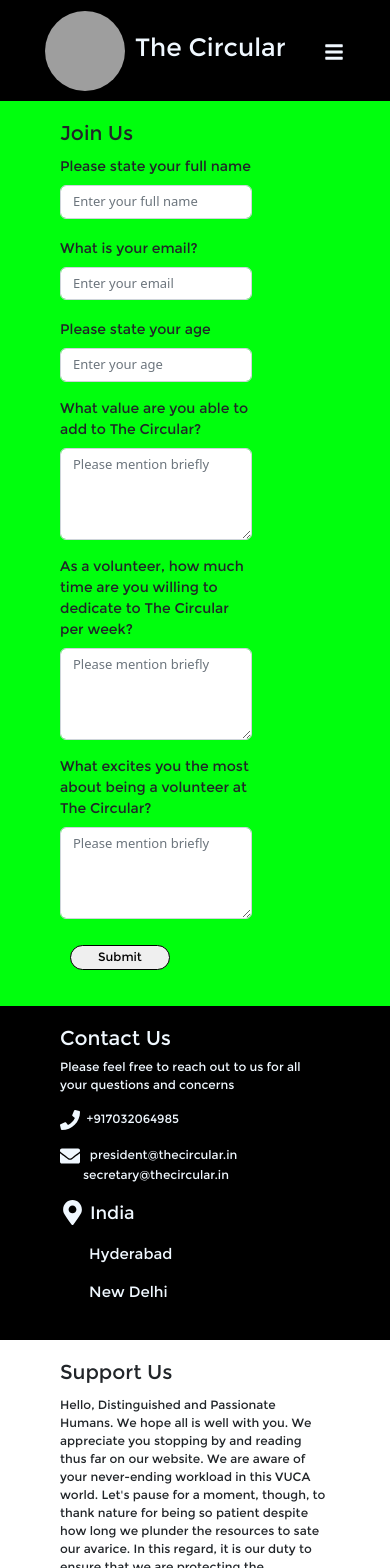
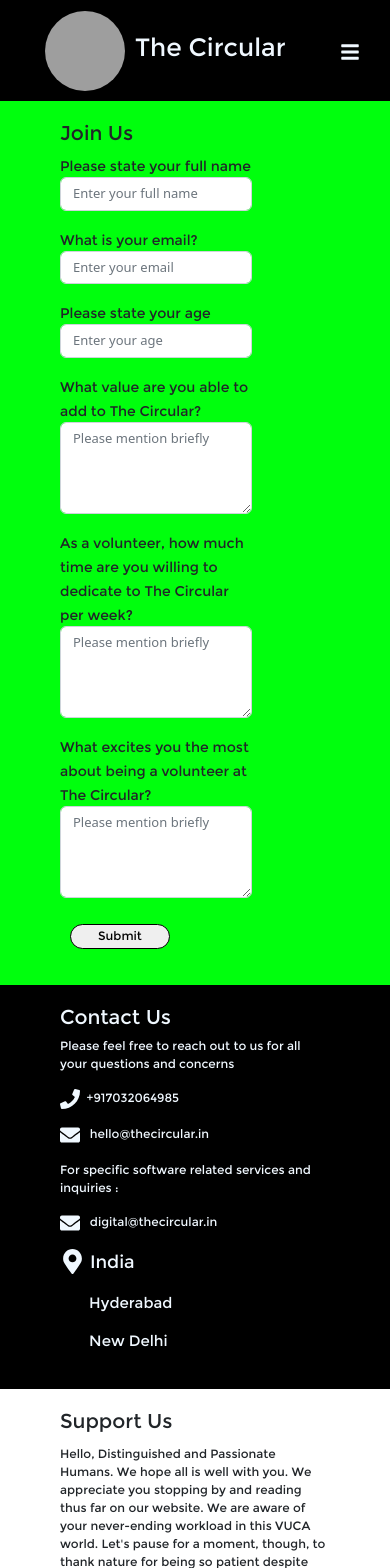
Before and after one commit to Rushikeshsr/thecircularweb, a React (Create React App) app in the folder circular/: page /contactus in a window 390 px wide. Shown: the top 1568 px of the page. Built offline with nearby package versions, Linux system fonts and the light colour scheme; grey boxes are pictures that could not be loaded.

Commit message:
contact us and navbar updated

```diff
--- a/circular/src/components/contactUs.js
+++ b/circular/src/components/contactUs.js
@@ -70,7 +70,9 @@ const ContactUs = () => {
             <h2 className='main-heading' style={{color:"aliceblue"}}>Contact Us</h2>
             <p className='paragh'>Please feel free to reach out to us for all your questions and concerns</p>
             <p className='paragh'><FaPhone style={{fontSize:'20px'}}/>&nbsp;&nbsp;+917032064985</p>
-            <p className='paragh'><FaEnvelope style={{fontSize:'20px'}}/>&nbsp;&nbsp; president@thecircular.in <br/>&nbsp;&nbsp;&nbsp;&nbsp;&nbsp;&nbsp;&nbsp;secretary@thecircular.in</p>
+            <p className='paragh'><FaEnvelope style={{fontSize:'20px'}}/>&nbsp;&nbsp; hello@thecircular.in </p>
+            <p className='paragh'>For specific software related services and inquiries :</p>
+            <p className='paragh'><FaEnvelope style={{fontSize:'20px'}}/>&nbsp;&nbsp; digital@thecircular.in </p>
             <div className='d-flex paragh'>
                 <FaMapMarkerAlt style={{fontSize:'25px'}}/>
                 <div>
--- a/circular/src/components/header.js
+++ b/circular/src/components/header.js
@@ -15,9 +15,8 @@ const Header = () => {
                         <h1 className='main-head'>The Circular</h1>
                     </Link>
                 </div>
-                <div className='menu'>
-                    <FaBars style={{fontSize:"20px"}}/>
-                </div>
+                <input type='checkbox' id="menu-bar"/>
+                <label htmlFor='menu-bar'><FaBars style={{fontSize:"20px", marginRight:"20px"}}/></label>
                 <ul className='list'>
                     <div className='dropdown'>
                         <Link className='link' to="/focus"><li className='list-items'>Focus <FaCaretDown style={{fontSize:'14px'}}/></li></Link>
--- a/circular/src/components/leadership.js
+++ b/circular/src/components/leadership.js
@@ -159,6 +159,7 @@ const Leadership = () => {
                         <p className='pname' style={{fontSize: "25px",fontWeight:"bold"}}>Sai Mani Shekar Sundharagiri<br/>
                         <span className='pdesg' style={{fontSize:"20px", fontWeight:"100"}}>Head of Digital Transformation</span>
                         </p>
+                        <p className='pemail' style={{fontSize:"15px"}}>digital@thecircular.in</p>
                         {showBtnHD?<button onClick={showContentHD} className='seemore'>More<FaAngleDoubleDown style={{fontSize:'18px'}}/></button>:
                         <button onClick={hideContentHD} className='seemore' >Less<FaAngleDoubleUp style={{fontSize:'18px'}}/></button>}
                     </div>
--- a/circular/src/css/header.css
+++ b/circular/src/css/header.css
@@ -13,7 +13,11 @@
     top:0;
     padding: 10px;
   }
-  .menu{
+  #menu-bar{
+    display: none;
+  }
+  label{
+    cursor:pointer;
     display: none;
   }
   .logo{
@@ -96,14 +100,34 @@
     font-size: 25px;
     flex-wrap: nowrap;
   }
-  ul li{
+  .list{
+    position: absolute;
+    top:12vh; left: 0; right: 0;
+    flex-direction: column;
+    background-color: black;
     display: none;
+    padding-bottom: 15px;
   }
-  .menu{
+  .list-items{
+    font-size: 15px;
+    color: aliceblue;
+    margin-bottom: 10px;
+    padding-top: 10px;
+  }
+  .focus-items{
+    position: relative;
+    width: 90%;
+  }
+  .focus-items .link{
+    font-size:14px;
+  }
+  label{
     display: initial;
-    margin-left: 10px;
   }
-  .menu:hover{
+  label:hover{
     color: #00ff0d;
   }
+  #menu-bar:checked ~ .list{
+    display: block;
+  }
 }
--- a/circular/src/css/home.css
+++ b/circular/src/css/home.css
@@ -239,14 +239,12 @@
 
     }
     .overlay{
-        /* position:absolute;
-        top:0;
-        left:0; */
-        /* margin-top:15vh; */
-        width: 100%;
+        /* width: 100%;
         height: 100%;
         margin-top: 12vh;
-        background-color: rgba(0,0,0,0.5);
+        background-color: rgba(0,0,0,0.5); */
+        display: none;
+
     }
     .sm-image{
         display: flex;
```
